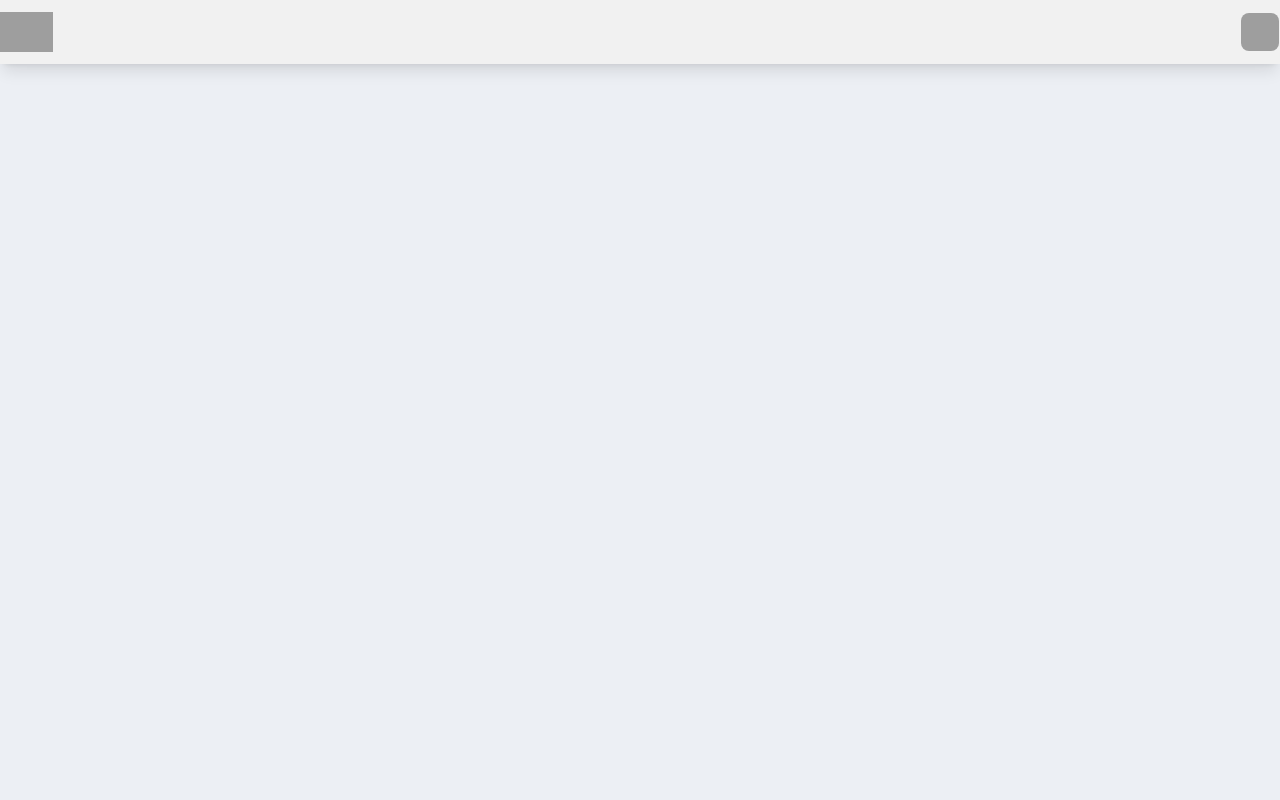
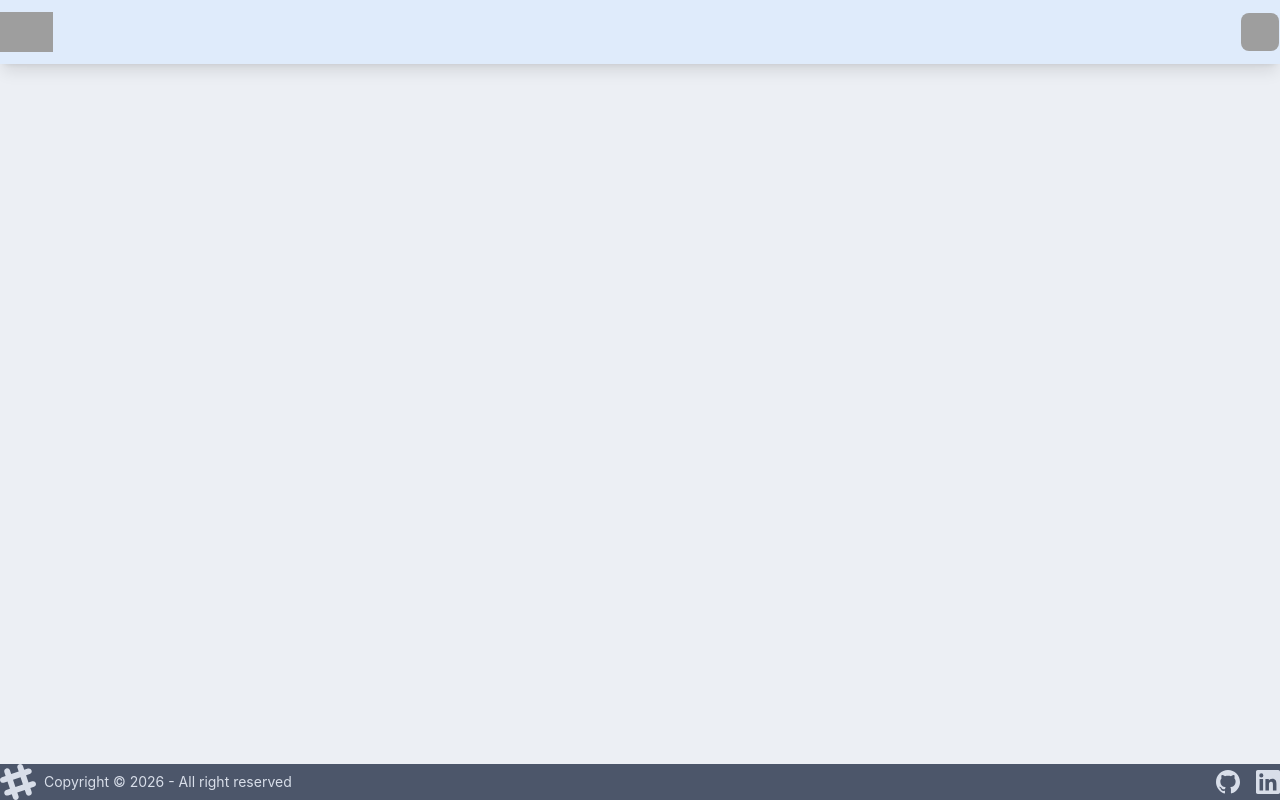
Before and after one commit to amanuniyal01/DevConnect-Frontend, a React (Vite) app: page / in a window 1280 px wide. Built offline with nearby package versions, Linux system fonts and the light colour scheme; grey boxes are pictures that could not be loaded.

Commit message:
Improved Footer && added social links

```diff
--- a/src/components/Body.jsx
+++ b/src/components/Body.jsx
@@ -5,7 +5,7 @@ import Footer from './Footer'
 
 function Body() {
     return (
-        <div className=''>
+        <div className='bg-blue-100'>
             <Navbar />
             <Outlet />
             <Footer/>
--- a/src/components/Footer.jsx
+++ b/src/components/Footer.jsx
@@ -2,7 +2,8 @@ import React from 'react'
 
 function Footer() {
     return (
-        <div><footer className="footer sm:footer-horizontal bg-neutral text-neutral-content items-center p-4">
+        <div>
+            <footer className="footer sm:footer-horizontal bg-neutral text-neutral-content fixed bottom-0 items-center p-4">
                 <aside className="grid-flow-col items-center">
                     <svg
                         width="36"
@@ -17,42 +18,58 @@ function Footer() {
                     </svg>
                     <p>Copyright © {new Date().getFullYear()} - All right reserved</p>
                 </aside>
+
                 <nav className="grid-flow-col gap-4 md:place-self-center md:justify-self-end">
-                <a>
+
+
+                    <a href="https://github.com/amanuniyal01" target="_blank" rel="noopener noreferrer">
                         <svg
                             xmlns="http://www.w3.org/2000/svg"
                             width="24"
                             height="24"
                             viewBox="0 0 24 24"
                             className="fill-current">
-                        <path
-                            d="M24 4.557c-.883.392-1.832.656-2.828.775 1.017-.609 1.798-1.574 2.165-2.724-.951.564-2.005.974-3.127 1.195-.897-.957-2.178-1.555-3.594-1.555-3.179 0-5.515 2.966-4.797 6.045-4.091-.205-7.719-2.165-10.148-5.144-1.29 2.213-.669 5.108 1.523 6.574-.806-.026-1.566-.247-2.229-.616-.054 2.281 1.581 4.415 3.949 4.89-.693.188-1.452.232-2.224.084.626 1.956 2.444 3.379 4.6 3.419-2.07 1.623-4.678 2.348-7.29 2.04 2.179 1.397 4.768 2.212 7.548 2.212 9.142 0 14.307-7.721 13.995-14.646.962-.695 1.797-1.562 2.457-2.549z"></path>
+                            <path d="M12 0C5.37 0 0 5.37 0 12c0 5.303 3.438 9.8 8.205 11.387.6.113.82-.258.82-.577
+                            0-.285-.01-1.04-.015-2.04-3.338.724-4.042-1.61-4.042-1.61-.546-1.387-1.333-1.756-1.333-1.756
+                            -1.089-.744.082-.729.082-.729 1.205.084 1.84 1.237 1.84 1.237 1.07 1.835 2.807 1.305
+                            3.492.998.108-.776.418-1.305.76-1.605-2.665-.3-5.466-1.332-5.466-5.93
+                            0-1.31.465-2.38 1.235-3.22-.135-.303-.54-1.523.105-3.176
+                            0 0 1.005-.322 3.3 1.23.96-.267 1.98-.399 3-.405
+                            1.02.006 2.04.138 3 .405 2.28-1.552 3.285-1.23
+                            3.285-1.23.645 1.653.24 2.873.12 3.176.765.84
+                            1.23 1.91 1.23 3.22 0 4.61-2.805 5.625-5.475 5.92
+                            .435.375.81 1.102.81 2.222 0 1.606-.015 2.896-.015 3.286
+                            0 .315.21.69.825.57C20.565 21.795 24 17.298 24 12
+                            24 5.37 18.63 0 12 0z"/>
                         </svg>
                     </a>
-                <a>
+
+
+                    <a href="https://www.linkedin.com/in/amanuniyal1012/" target="_blank" rel="noopener noreferrer">
                         <svg
                             xmlns="http://www.w3.org/2000/svg"
                             width="24"
                             height="24"
                             viewBox="0 0 24 24"
                             className="fill-current">
-                        <path
-                            d="M19.615 3.184c-3.604-.246-11.631-.245-15.23 0-3.897.266-4.356 2.62-4.385 8.816.029 6.185.484 8.549 4.385 8.816 3.6.245 11.626.246 15.23 0 3.897-.266 4.356-2.62 4.385-8.816-.029-6.185-.484-8.549-4.385-8.816zm-10.615 12.816v-8l8 3.993-8 4.007z"></path>
+                            <path d="M22.23 0H1.77C.79 0 0 .77 0 1.72v20.56C0 23.23.79 24 1.77
+                            24h20.46c.98 0 1.77-.77
+                            1.77-1.72V1.72C24 .77 23.21 0 22.23
+                            0zM7.09 20.45H3.56V9h3.53v11.45zM5.32
+                            7.43a2.05 2.05 0 1 1 0-4.1
+                            2.05 2.05 0 0 1 0
+                            4.1zM20.45 20.45h-3.52v-5.57c0-1.33-.03-3.04-1.85-3.04-1.85
+                            0-2.13 1.45-2.13
+                            2.95v5.66H9.43V9h3.39v1.56h.05c.47-.9
+                            1.62-1.85 3.34-1.85 3.57
+                            0 4.23 2.35 4.23
+                            5.4v6.34z"/>
                         </svg>
                     </a>
-                <a>
-                    <svg
-                        xmlns="http://www.w3.org/2000/svg"
-                        width="24"
-                        height="24"
-                        viewBox="0 0 24 24"
-                        className="fill-current">
-                        <path
-                            d="M9 8h-3v4h3v12h5v-12h3.642l.358-4h-4v-1.667c0-.955.192-1.333 1.115-1.333h2.885v-5h-3.808c-3.596 0-5.192 1.583-5.192 4.615v3.385z"></path>
-                    </svg>
-                </a>
+
                 </nav>
-        </footer></div>
+            </footer>
+        </div>
     )
 }
 
--- a/src/components/Navbar.jsx
+++ b/src/components/Navbar.jsx
@@ -3,8 +3,8 @@ import React from 'react'
 function Navbar() {
     return (
         <div
-            data-theme="autumn"
-            className="navbar bg-base-50 shadow-lg fixed top-0 left-0 w-full z-50"
+
+            className="navbar bg-blue-100/70  shadow-lg fixed top-0 left-0 w-full z-50"
         >
             <img
                 className='h-10'
```
Lines whose indentation alone changed are shown as unchanged.
